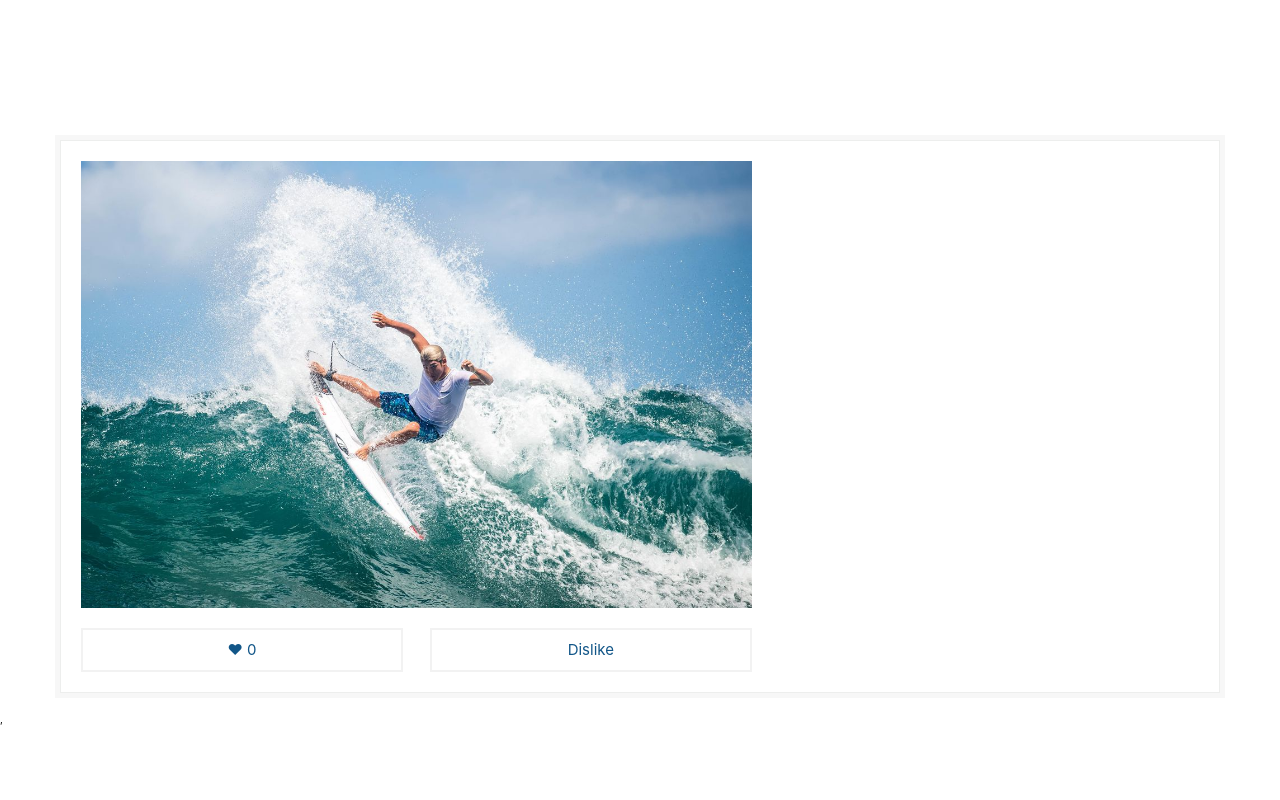
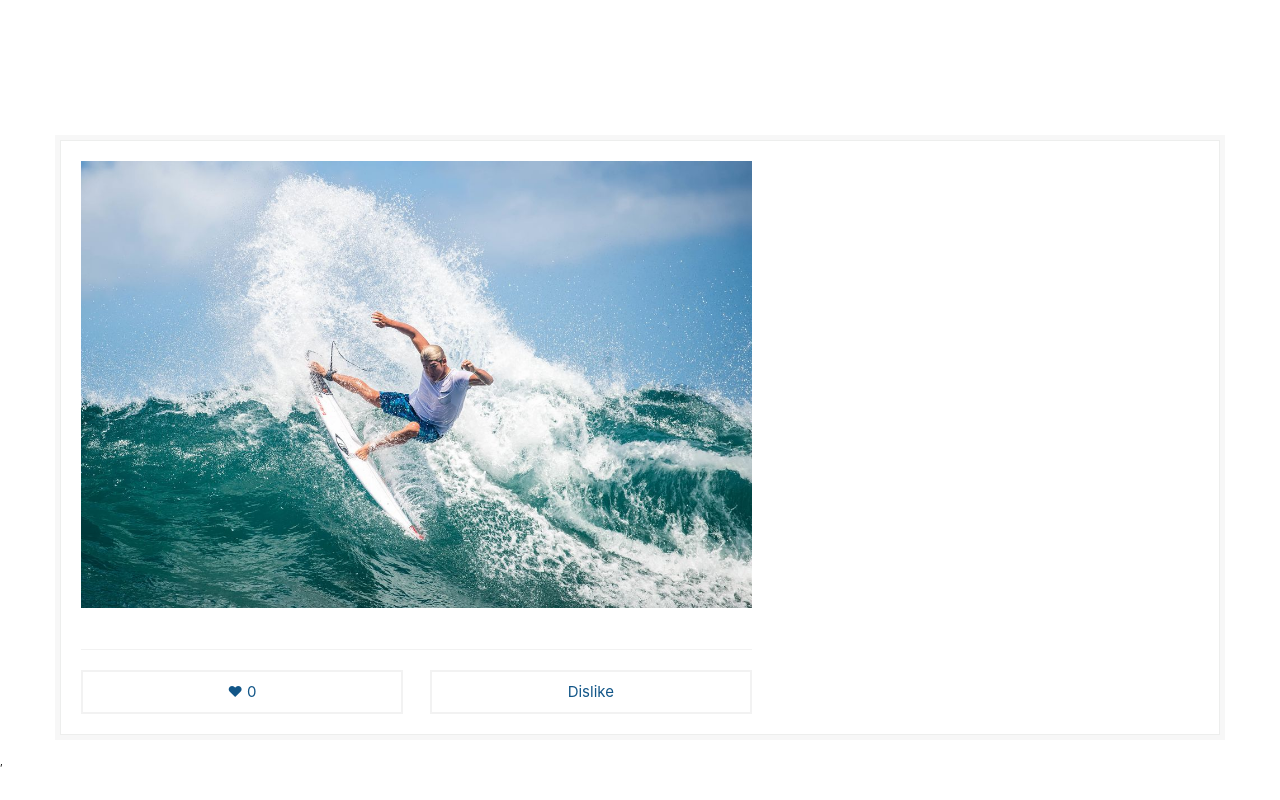
Before and after one commit to avshir/react-ts-redux-basic-03, a React (Create React App) app: page / in a window 1280 px wide. Built offline with nearby package versions, Linux system fonts and the light colour scheme.

Commit message:
feat: add Title component

```diff
--- a/src/App.js
+++ b/src/App.js
@@ -1,5 +1,7 @@
 import './App.css';
 import Likes from './Likes';
+import Title from './Title';
+
 
 
 function App() {
@@ -9,6 +11,7 @@ function App() {
         <div className="card">
           <div className="card-image">
             <img src="./sea.jpg" alt="surfing" />
+            <Title />
             <Likes />
           </div>
         </div>
--- /dev/null
+++ b/src/Title.js
@@ -0,0 +1,19 @@
+import React from 'react'
+
+function Title(props) {
+  console.log('props title > ', props);
+  const handleChange = (e) => {
+    console.log('handle text >>', e.target.value);
+
+  }
+
+  return (
+    <div className='card-title'>
+      <div className='card-title-top'>
+        <input type='text' onChange={handleChange} />
+      </div>
+    </div>
+  )
+}
+
+export default Title;
```
